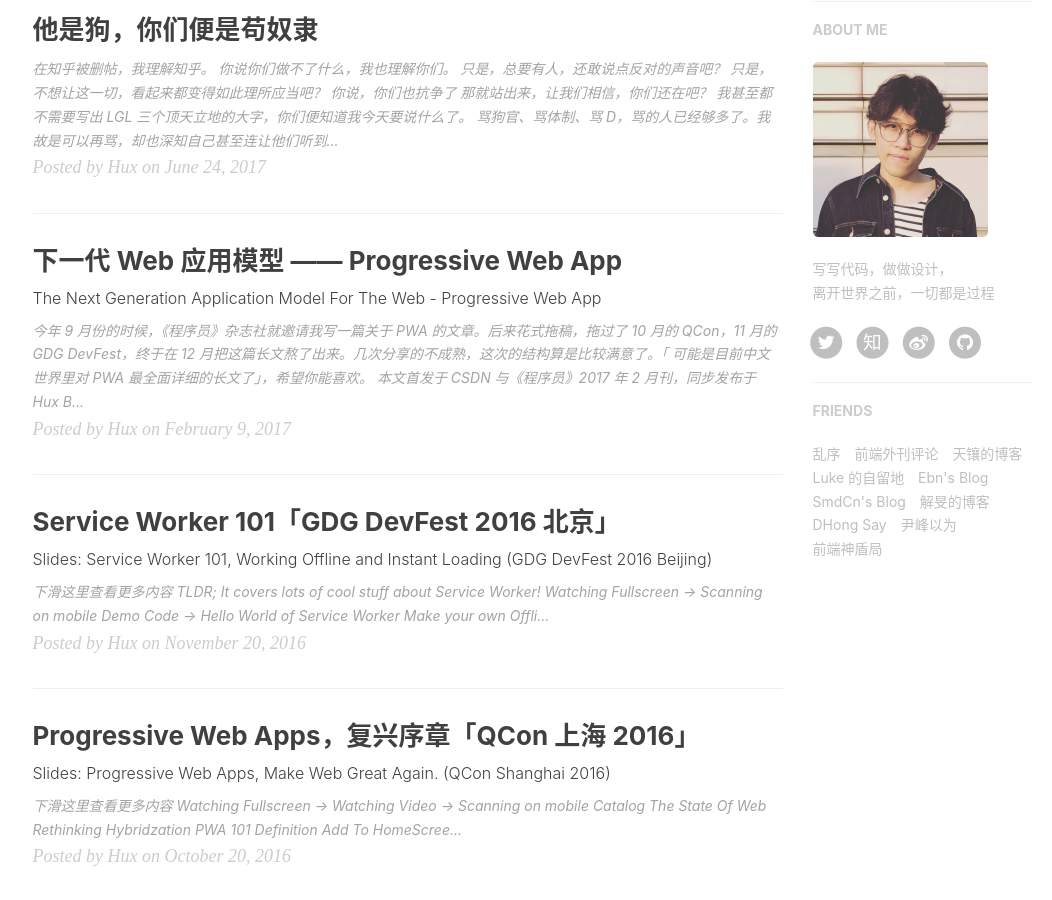
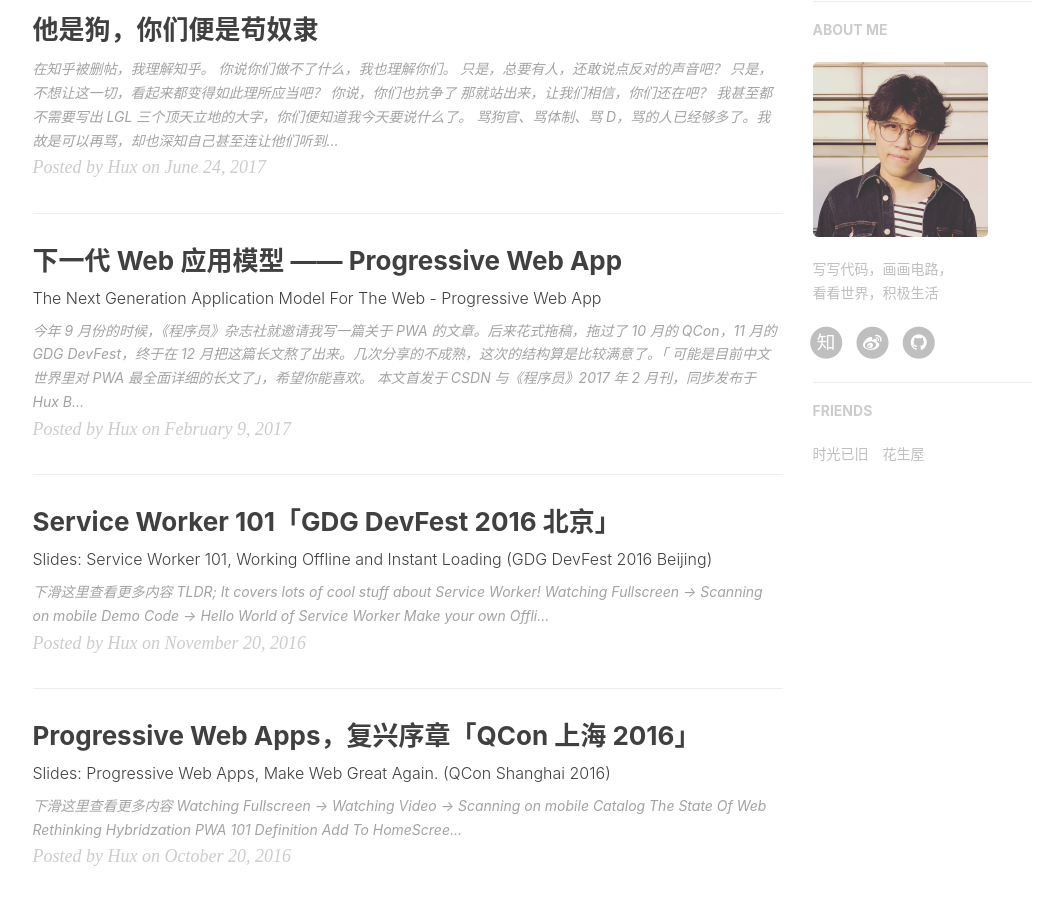
Before and after one commit to PekQChu/-, a Jekyll site: the page built from index.html, in a window 1280 px wide and 900 px high, scrolled down 692 px. Shown: the whole window, without its empty margins (135-1187 px from the left). Built offline with Jekyll 4.4.1, drawn with Linux system fonts in a browser that asks for light colours; nearby versions of some CDN libraries; the list of posts is cut into pages by our own code; comment, search, counter and statistics services are not loaded; some of the changed text lies outside the part shown.

Commit message:
change myname

```diff
--- a/_config.yml
+++ b/_config.yml
@@ -1,22 +1,22 @@
 # Site settings
-title: Hux Blog
-SEOTitle: 黄玄的博客 | Hux Blog
+title: NONE Blog
+SEOTitle: chuchengE | NONE Blog
 header-img: img/home-bg.jpg
-email: huxpro@gmail.com
-description: "关于前端与设计、黑客与画家 | 黄玄，Web & Mobile Lover，Software Engineer，UX Designer | 这里是 @Hux黄玄 的个人博客，与你一起发现更大的世界。"
-keyword: "黄玄, Hux黄玄, Hux, 鬼栈, huxpro, @huxpro, 黄玄的博客, Hux Blog, 博客, 个人网站, 互联网, Web, JavaScript, 前端, 设计"
-url: "https://huangxuan.me"              # your host, for absolute URL
+email: chuchengE@gmail.com
+description: "关于硬件与软件、学习与生活 | None，Web & IOT，Software & Hardware，| 这里是 @None E的个人博客，与你一起发现这个世界。"
+keyword: "None, chuchengE,不二，chuchengE Blog, 博客, 个人网站, IOT, Web, Code,Design"
+url: "http://www.yn-dove.cn"              # your host, for absolute URL
 baseurl: ""                             # for example, '/blog' if your blog hosted on 'host/blog'
 
 
 
 # SNS settings
 RSS: false
-weibo_username:     huxpro
-zhihu_username:     huxpro
-github_username:    huxpro
-twitter_username:   huxpro
-#facebook_username:  huxpro
+weibo_username:    chuchengE
+zhihu_username:     chuchengE
+github_username:    chuchengE
+#twitter_username:   chuchengE
+#facebook_username:  chuchengE
 # linkedin_username:  firstname-lastname-idxxxx
 
 
@@ -67,7 +67,7 @@
 
 # Sidebar settings
 sidebar: true                           # whether or not using Sidebar.
-sidebar-about-description: "写写代码，做做设计，<br>离开世界之前，一切都是过程"
+sidebar-about-description: "写写代码，画画电路，<br>看看世界，积极生活"
 sidebar-avatar: /img/avatar-hux.jpg      # use absolute URL, seeing it's used in both `/` and `/about/`
 
 
@@ -87,37 +87,10 @@
 # Friends
 friends: [
     {
-    #     title: "Su",
-    #     href: "http://su.gallery/"
-    # },{
-        title: "乱序",
-        href: "http://mida.re/"
-    },{
-        title: "前端外刊评论",
-        href: "http://qianduan.guru/"
-    },{
-        title: "天镶的博客",
-        href: "http://lingyu.wang/"
-    },{
-        title: "Luke 的自留地",
-        href: "http://hmqk1995.github.io"
-    },{
-        title: "Ebn's Blog",
-        href: "http://ebnbin.com/"
-    },{
-        title: "SmdCn's Blog",
-        href: "http://blog.smdcn.net"
-    },{
-        title: "解旻的博客",
-        href: "http://xieminis.me/"
-    },{
-        title: "DHong Say",
-        href: "http://dhong.co"
-    },{
-        title: "尹峰以为",
-        href: "http://ingf.github.io/"
-    },{
-        title: "前端神盾局",
-        href: "http://wepiaofei.github.io/blog/"
-    }
+         title: "时光已旧",
+         href: "http://liuxin.lxliu.cn/blog/"
+     },{
+        title: "花生屋",
+        href: "http://www.sunhx.cn/"
+    },
 ]
```
